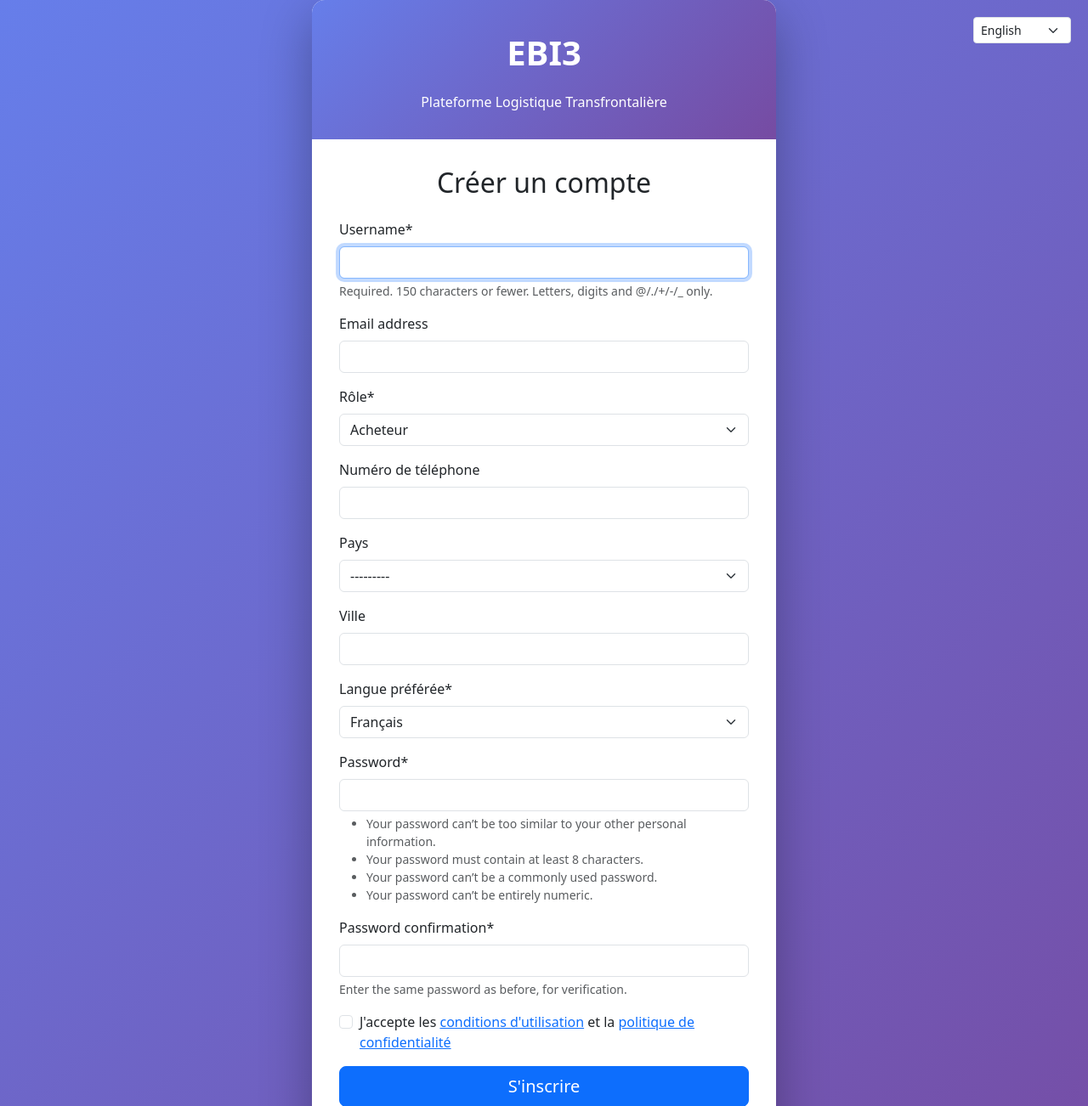
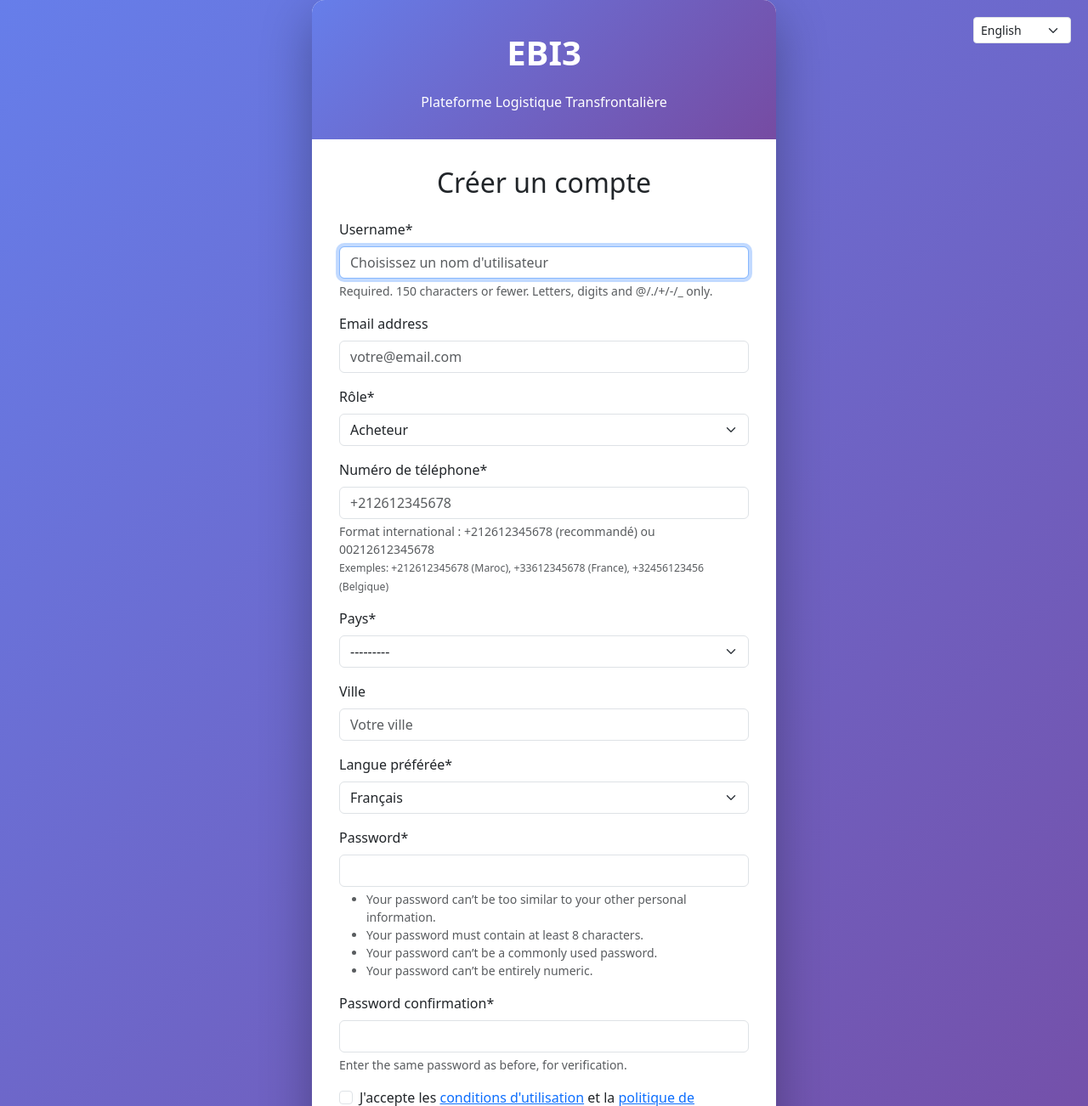
Before and after one commit to saidi19fathi/ebi3, a Django app: template users/templates/users/register.html in a window 1280 px wide. Shown: the top 1302 px of the page at 85% size. Run offline with Django 4.2, Linux system fonts and the light colour scheme; the template is opened without the code that fills it: values that come from a table or form of the project are taken from there, others are empty; parts of the project's set-up code (start-up, migrations or seed data) failed here and were passed over; some libraries are stand-ins or nearby versions.

Commit message:
Modifications du [date] - [description des changements]

```diff
--- a/users/forms.py
+++ b/users/forms.py
@@ -6,6 +6,17 @@ from .models import User, UserProfile
 
 class CustomUserCreationForm(UserCreationForm):
     """Formulaire pour créer un nouvel utilisateur avec des champs supplémentaires"""
+
+    phone_number = forms.CharField(
+        label=_("Numéro de téléphone"),
+        required=True,
+        help_text=_("Format international : +212612345678 (recommandé) ou 00212612345678"),
+        widget=forms.TextInput(attrs={
+            'class': 'form-control',
+            'placeholder': _("+212612345678"),
+            'title': _("Entrez votre numéro au format international")
+        })
+    )
 
     class Meta:
         model = User
@@ -16,6 +27,104 @@ class CustomUserCreationForm(UserCreationForm):
             'preferred_language': forms.Select(attrs={'class': 'form-control'}),
         }
 
+    def clean_phone_number(self):
+        """Valide et formate le numéro de téléphone"""
+        phone_number = self.cleaned_data.get('phone_number')
+
+        if phone_number:
+            try:
+                # Nettoyer le numéro : supprimer les espaces, tirets, etc.
+                phone_number = phone_number.strip().replace(' ', '').replace('-', '').replace('.', '')
+
+                # Convertir les formats locaux en format international
+                if phone_number.startswith('0'):
+                    # L'utilisateur a entré un format local (ex: 0612345678)
+                    country = self.cleaned_data.get('country')
+
+                    if country:
+                        # Mapper les codes pays
+                        country_codes = {
+                            'MA': '212',  # Maroc
+                            'FR': '33',   # France
+                            'BE': '32',   # Belgique
+                            'TN': '216',  # Tunisie
+                            'DZ': '213',  # Algérie
+                            'SN': '221',  # Sénégal
+                            'CI': '225',  # Côte d'Ivoire
+                            'CM': '237',  # Cameroun
+                            'US': '1',    # États-Unis
+                            'GB': '44',   # Royaume-Uni
+                            'DE': '49',   # Allemagne
+                            'ES': '34',   # Espagne
+                            'IT': '39',   # Italie
+                            'PT': '351',  # Portugal
+                            # Ajoutez d'autres pays selon vos besoins
+                        }
+
+                        code = country_codes.get(country.code, '')
+                        if code:
+                            # Enlever le 0 initial et ajouter le code pays
+                            phone_number = f"+{code}{phone_number[1:]}"
+                        else:
+                            # Code pays non trouvé, laisser tel quel
+                            pass
+
+                # Convertir 00 en + si présent (format 00212...)
+                elif phone_number.startswith('00'):
+                    phone_number = '+' + phone_number[2:]
+
+                # S'assurer que le numéro commence par +
+                if not phone_number.startswith('+'):
+                    phone_number = '+' + phone_number
+
+                # Validation de la longueur minimale
+                if len(phone_number) < 10:  # +212612345678 = 13 caractères
+                    raise forms.ValidationError(
+                        _("Numéro de téléphone trop court. Format attendu : +212612345678")
+                    )
+
+                # Validation que le numéro ne contient que des chiffres après le +
+                if not phone_number[1:].isdigit():
+                    raise forms.ValidationError(
+                        _("Le numéro de téléphone ne doit contenir que des chiffres après le +")
+                    )
+
+                return phone_number
+
+            except Exception as e:
+                raise forms.ValidationError(
+                    _("Saisissez un numéro de téléphone valide. Format: +212612345678 ou 0612345678")
+                )
+
+        return phone_number
+
+    def __init__(self, *args, **kwargs):
+        super().__init__(*args, **kwargs)
+        # Améliorer les champs existants
+        self.fields['username'].widget.attrs.update({
+            'class': 'form-control',
+            'placeholder': _("Choisissez un nom d'utilisateur")
+        })
+        self.fields['email'].widget.attrs.update({
+            'class': 'form-control',
+            'placeholder': _("votre@email.com")
+        })
+        self.fields['country'].widget.attrs.update({
+            'class': 'form-control'
+        })
+        self.fields['city'].widget.attrs.update({
+            'class': 'form-control',
+            'placeholder': _("Votre ville")
+        })
+        self.fields['city'].required = False  # Rendre optionnel
+
+        # Rendre le pays obligatoire pour aider à la validation du téléphone
+        self.fields['country'].required = True
+
+        # Ajouter une aide pour le format du téléphone
+        self.fields['phone_number'].help_text += _(
+            "<br><small class='text-muted'>Exemples: +212612345678 (Maroc), +33612345678 (France), +32456123456 (Belgique)</small>"
+        )
 class CustomUserChangeForm(UserChangeForm):
     """Formulaire pour modifier un utilisateur existant"""
 
--- a/users/templates/users/base_auth.html
+++ b/users/templates/users/base_auth.html
@@ -1,4 +1,3 @@
-{# ~/ebi3/users/templates/users/base_auth.html #}
 <!DOCTYPE html>
 {% load static i18n crispy_forms_tags %}
 {% get_current_language as LANGUAGE_CODE %}
@@ -66,6 +65,17 @@
             border-top: 1px solid #dee2e6;
             background-color: #f8f9fa;
         }
+
+        /* Style pour le lien du logo */
+        .logo-link {
+            transition: transform 0.3s ease, opacity 0.3s ease;
+            text-decoration: none !important;
+        }
+
+        .logo-link:hover {
+            transform: scale(1.05);
+            opacity: 0.9;
+        }
     </style>
 
     {% block extra_css %}{% endblock %}
@@ -92,7 +102,12 @@
             <div class="col-md-8 col-lg-6">
                 <div class="auth-container">
                     <div class="auth-header">
-                        <div class="auth-logo">EBI3</div>
+                        <!-- LOGO MODIFIÉ ICI - MAINTENANT CLICABLE -->
+                        <div class="auth-logo">
+                            <a href="{% url 'core:home' %}" class="text-white logo-link">
+                                EBI3
+                            </a>
+                        </div>
                         <p class="mb-0">{% trans "Plateforme Logistique Transfrontalière" %}</p>
                     </div>
 
```
Also changed, not shown: users/uuuu.txt (deleted).
